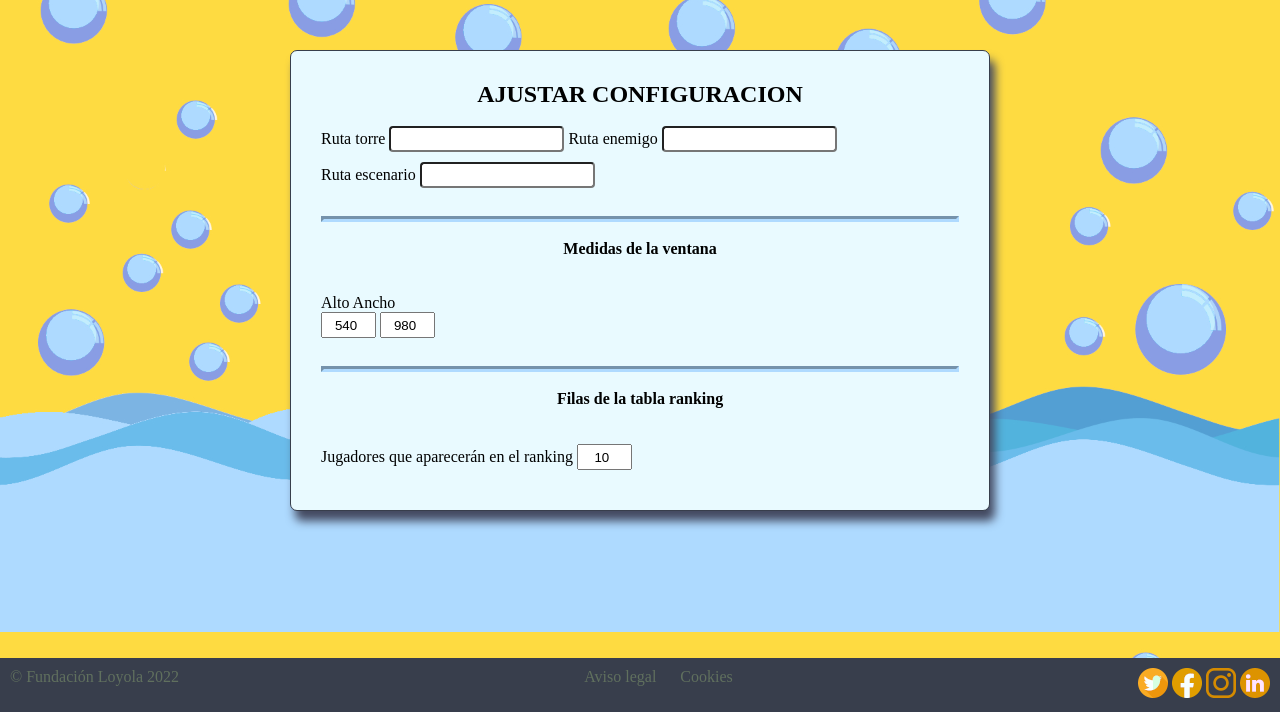
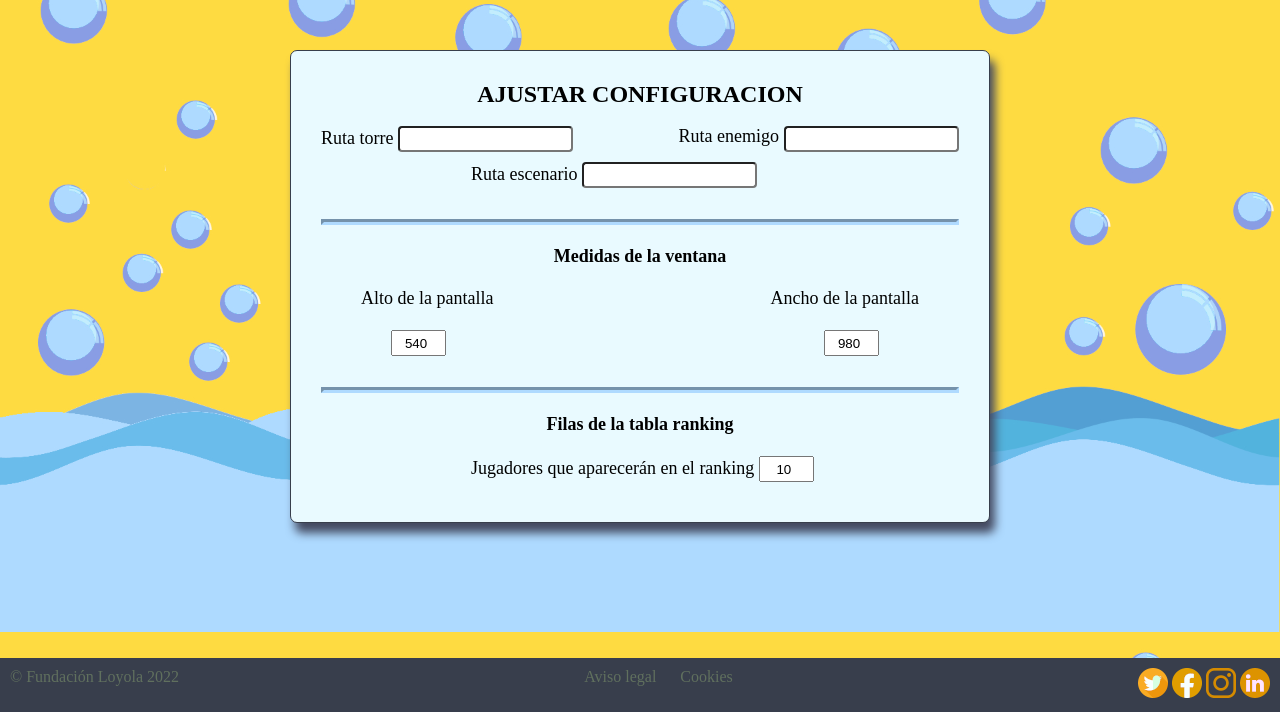
Before and after one commit to MiguelHidalgoCastro/2223_2DAW_LIMPIANDO_LA_PLAYA, a PHP site: page /php/vistas/configuracion.php in a window 1280 px wide. Shown: the part 88-800 px from the top of the page. Run offline with PHP 8.4, Linux system fonts and the light colour scheme; the visitor is signed in with stand-in values (Sample User, id 1); some libraries are stand-ins or nearby versions; some web fonts are replaced.

Commit message:
Otra modificacion del css y de configuracion.php

```diff
--- a/src/css/style.css
+++ b/src/css/style.css
@@ -353,6 +353,10 @@ main div#divConfiguracion {
     box-shadow: 5px 10px 10px #444A61;
 }
 
+main div#divConfiguracion form{
+    font-size: large;
+}
+
 /* El estilo se aplicará al h2 que esta dentro del div con id="divConfiguracion" dentro del main y
 a el h4 que está dentro del formulario, a su vez dentro del div, dentro del main*/
 main div#divConfiguracion h2,
@@ -382,6 +386,43 @@ main div#divConfiguracion form input[type="number"]{
     margin-bottom: 10px;
     padding-left: 10px;
 }
+
+div#divConfiguracion form label.rutar,
+div#divConfiguracion form input.rutar{
+    float: right; /*El elemento se ajusta a la derecha*/
+}
+
+div#divConfiguracion form input.rutar{
+    margin-left: 5px; /*El elemento se ajusta a la derecha*/
+}
+
+div#divConfiguracion form label.centro{
+    margin-left:150px;
+}
+
+/*div#divConfiguracion form input.centro{
+    margin-left: 50px;
+}*/
+
+
+div#divConfiguracion form label.ancho{
+    float: right; /*El elemento se ajusta a la derecha*/
+    margin-right: 40px; /*Tiene un margen por la derechade 40px*/
+}
+
+div#divConfiguracion form input.ancho{
+    float: right;
+    margin-right: 80px;
+}
+
+div#divConfiguracion form label.alto{
+    margin-left: 40px; /*Tiene un margen por la izquierda 40px*/
+}
+
+div#divConfiguracion form input.alto{
+    margin-left: 70px; /*Tiene un margen por la izquierda 70px*/
+}
+
 
 /*-------------Media Query Moviles-------------*/
 @media (max-width: 960px) {
--- a/src/php/vistas/configuracion.php
+++ b/src/php/vistas/configuracion.php
@@ -1,9 +1,9 @@
-<?php
+<?php/*
 session_start();
 if (isset($_POST['cerrarSesion']) || !$_SESSION) {
 	session_destroy();
 	header('Location: inicio_sesion.html');
-}
+}*/
 ?>
 
 <!DOCTYPE html>
@@ -42,14 +42,14 @@ if (isset($_POST['cerrarSesion']) || !$_SESSION) {
                 <h2>AJUSTAR CONFIGURACION</h2><br>
                 <form>
                     <label for="rutaTorre">Ruta torre</label> <input type="text" name="rutaTorre">
-                    <label for="rutaEnemigo">Ruta enemigo</label> <input type="text" name="rutaEnemigo"><br>
-                    <label for="rutaEscenario">Ruta escenario</label> <input type="text" name="rutaEscenario"><br><br><hr><br>
-                    <h4>Medidas de la ventana</h4><br><br>
+                    <input type="text" name="rutaEnemigo" class="rutar"> <label for="rutaEnemigo" class="rutar">Ruta enemigo</label><br>
+                    <label for="rutaEscenario" class="centro">Ruta escenario</label> <input type="text" name="rutaEscenario" class="centro"><br><br><hr><br>
+                    <h4>Medidas de la ventana</h4><br>
                     <!--<label for="medidasVentana" id="medidaVentana">Medidas de la ventana de juego</label><br>-->
-                    <label for="medidaAlto">Alto</label> <label for="medidaAncho">Ancho</label><br>
-                    <input type="number" name="medidaAlto" value="540"> <input type="number" name="medidaAncho" value="980"><br><br><hr><br>
-                    <h4>Filas de la tabla ranking</h4><br><br>
-                    <label for="filasRanking">Jugadores que aparecerán en el ranking</label> <input type="number" value="10">
+                    <label for="medidaAlto" class="alto">Alto de la pantalla</label> <label for="medidaAncho" class="ancho">Ancho de la pantalla</label><br><br>
+                    <input type="number" name="medidaAlto" value="540" class=alto> <input type="number" name="medidaAncho" value="980" class="ancho"><br><br><hr><br>
+                    <h4>Filas de la tabla ranking</h4><br>
+                    <label for="filasRanking" class="centro">Jugadores que aparecerán en el ranking</label> <input type="number" value="10">
                 </form>
             </div>
         </main>
```
